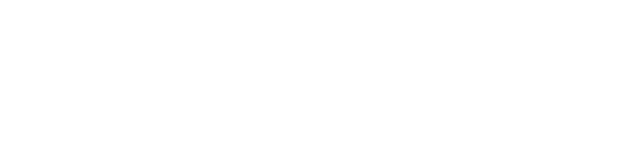
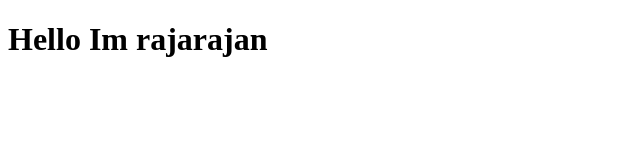
Before and after one commit to iamrajarajanr/bootstrap-bootcamp-website-main, a plain HTML site: page index.html in a window 1280 px wide. Shown: the whole page, without its empty margins (0-640 px from the left). Drawn offline with Linux system fonts and the light colour scheme.

Commit message:
h1 edited

```diff
--- a/index.html
+++ b/index.html
@@ -9,7 +9,7 @@
     <title>Frontend Bootcamp</title>
   </head>
   <body>
-    <h1></h1>
+    <h1>Hello Im rajarajan</h1>
     <p></p>
 
   </body>
```
